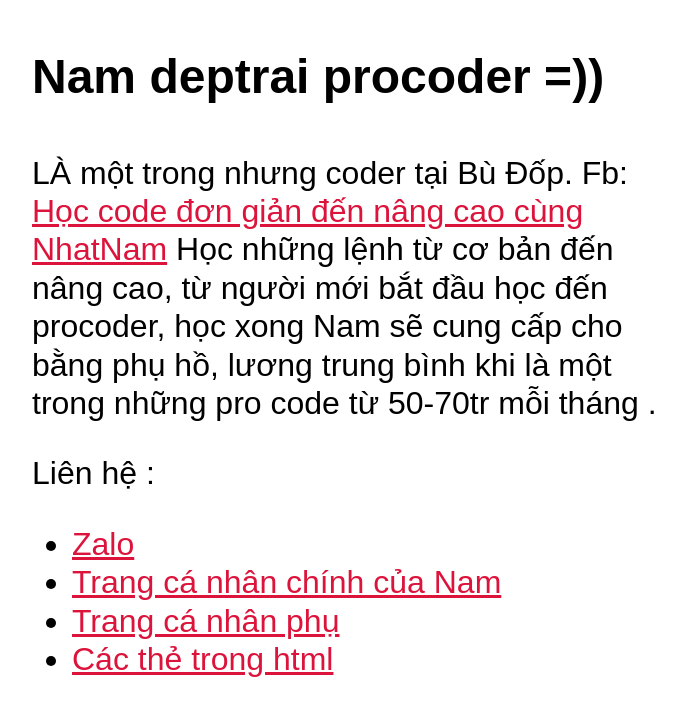
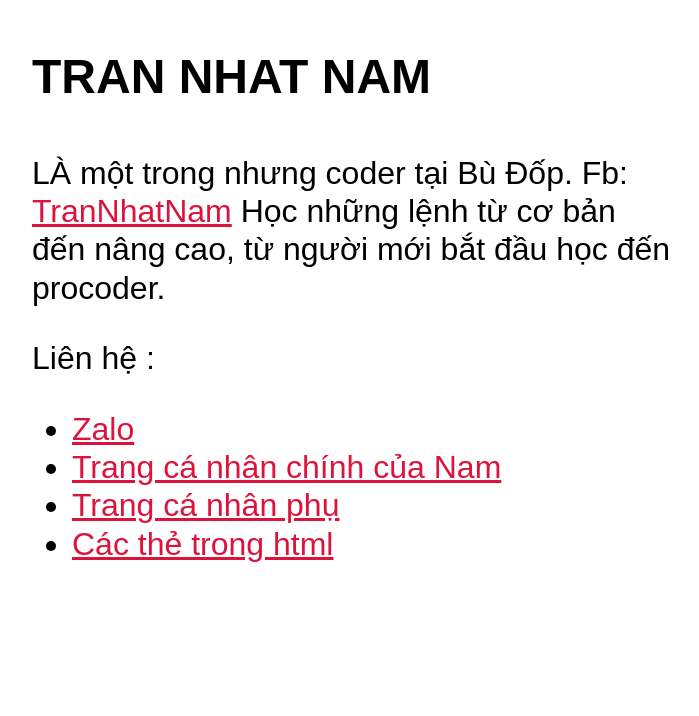
Before and after one commit to glimzvn/namnams, a plain HTML site: page index.html in a window 1280 px wide. Shown: the whole page, without its empty margins (288-987 px from the left). Drawn offline with Linux system fonts and the light colour scheme.

Commit message:
Update index.html

```diff
--- a/index.html
+++ b/index.html
@@ -2,7 +2,7 @@
 <html lang="vi">
  <head>
   <meta charset="utf-8">
-  <title>Hoc code cung Nam &mdash; Nam dz</title>
+  <title>Hoc code cung Nam &mdash; Html</title>
   <style>
    html { font:2em/1.2 Arial, sans-serif }
    body { margin:1em auto; max-width:20em; }
@@ -13,9 +13,9 @@
   </style>
  </head>
  <body>
-  <h1>Nam deptrai procoder =))</h1>
+  <h1>TRAN NHAT NAM</h1>
   <p>LÀ một trong nhưng coder tại Bù Đốp. Fb:
-  <a href="https://www.facebook.com/nampc.profile/">Học code đơn giản đến nâng cao cùng NhatNam</a> Học những lệnh từ cơ bản đến nâng cao, từ người mới bắt đầu học đến procoder, học xong Nam sẽ cung cấp cho bằng phụ hồ, lương trung bình khi là một trong những pro code từ 50-70tr mỗi tháng .</p>
+  <a href="https://www.facebook.com/nampc.profile/">TranNhatNam</a> Học những lệnh từ cơ bản đến nâng cao, từ người mới bắt đầu học đến procoder.</p>
   <p>Liên hệ :</p>
   <ul>
    <li><a href="https://zalo.me/0937388134">Zalo</a></li>
```
